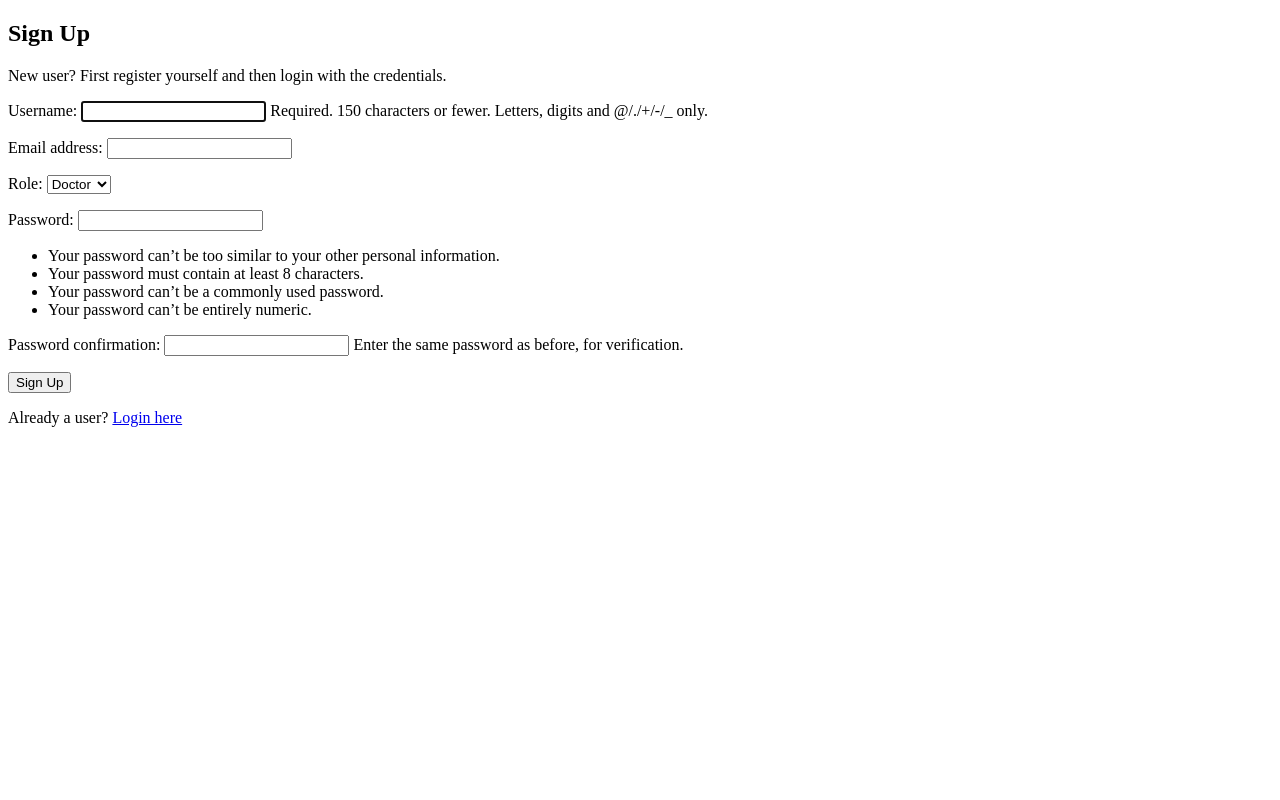
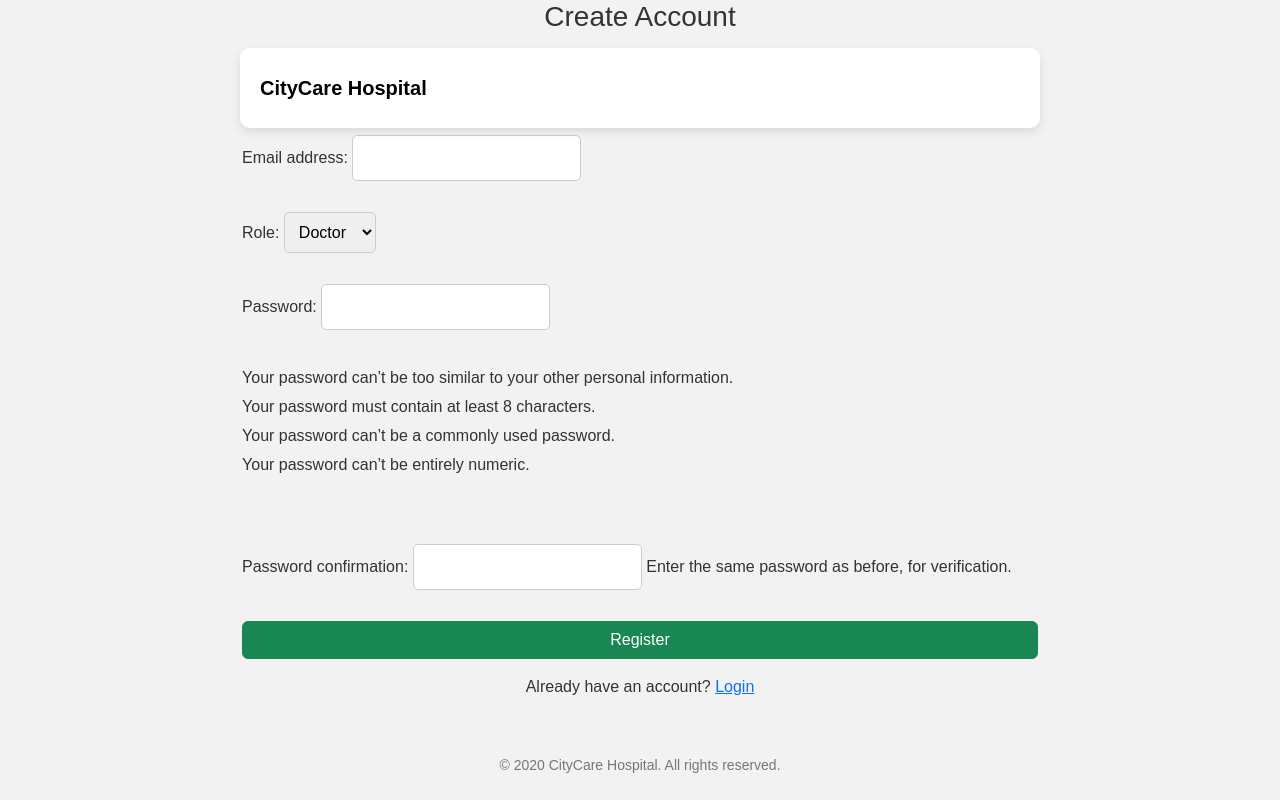
Before and after one commit to suhanigoyal24/Hospital-Management-System, a Django app: template hms_project/core/templates/core/register.html in a window 1280 px wide. Run offline with Django 5.2, Linux system fonts and the light colour scheme; tables that the repository leaves empty hold one stand-in row (values such as "Sample post"); the template is opened without the code that fills it: values that come from a table or form of the project are taken from there, most other values are stand-ins (such as "Sample title", 1, 10 or a date in 2020).

Commit message:
Update register.html

```diff
--- a/hms_project/core/templates/core/register.html
+++ b/hms_project/core/templates/core/register.html
@@ -1,23 +1,46 @@
 <!DOCTYPE html>
-<html>
+<html lang="en">
 <head>
-    <title>Sign Up - CityCare</title>
+    <meta charset="UTF-8">
+    <title>Register - CityCare Hospital</title>
+    {% load static %}
+    <meta name="viewport" content="width=device-width, initial-scale=1.0">
+
+    <link href="https://cdn.jsdelivr.net/npm/bootstrap@5.3.2/dist/css/bootstrap.min.css" rel="stylesheet">
+    <link rel="stylesheet" href="{% static 'core/style.css' %}">
 </head>
 <body>
-    <h2>Sign Up</h2>
 
-    <p>
-        New user? First register yourself and then login with the credentials.
-    </p>
+<!-- NAVBAR -->
+<nav class="navbar navbar-expand-lg fixed-top custom-navbar">
+    <div class="container">
+        <a class="navbar-brand fw-bold" href="{% url 'index' %}">CityCare Hospital</a>
+    </div>
+</nav>
 
-    <form method="post">
-        {% csrf_token %}
-        {{ form.as_p }}
-        <button type="submit">Sign Up</button>
-    </form>
+<div class="register-wrapper d-flex align-items-center justify-content-center">
+    <div class="register-card">
+        <h3 class="text-center mb-4">Create Account</h3>
 
-    <p>
-        Already a user? <a href="{% url 'login' %}">Login here</a>
-    </p>
+        <form method="POST">
+            {% csrf_token %}
+            {{ form.as_p }}
+
+            <button type="submit" class="btn btn-success w-100">
+                Register
+            </button>
+        </form>
+
+        <div class="text-center mt-3">
+            Already have an account?
+            <a href="{% url 'login' %}">Login</a>
+        </div>
+    </div>
+</div>
+
+<footer class="footer text-center py-3">
+    &copy; {{ now|date:"Y" }} CityCare Hospital. All rights reserved.
+</footer>
+
 </body>
 </html>
```
